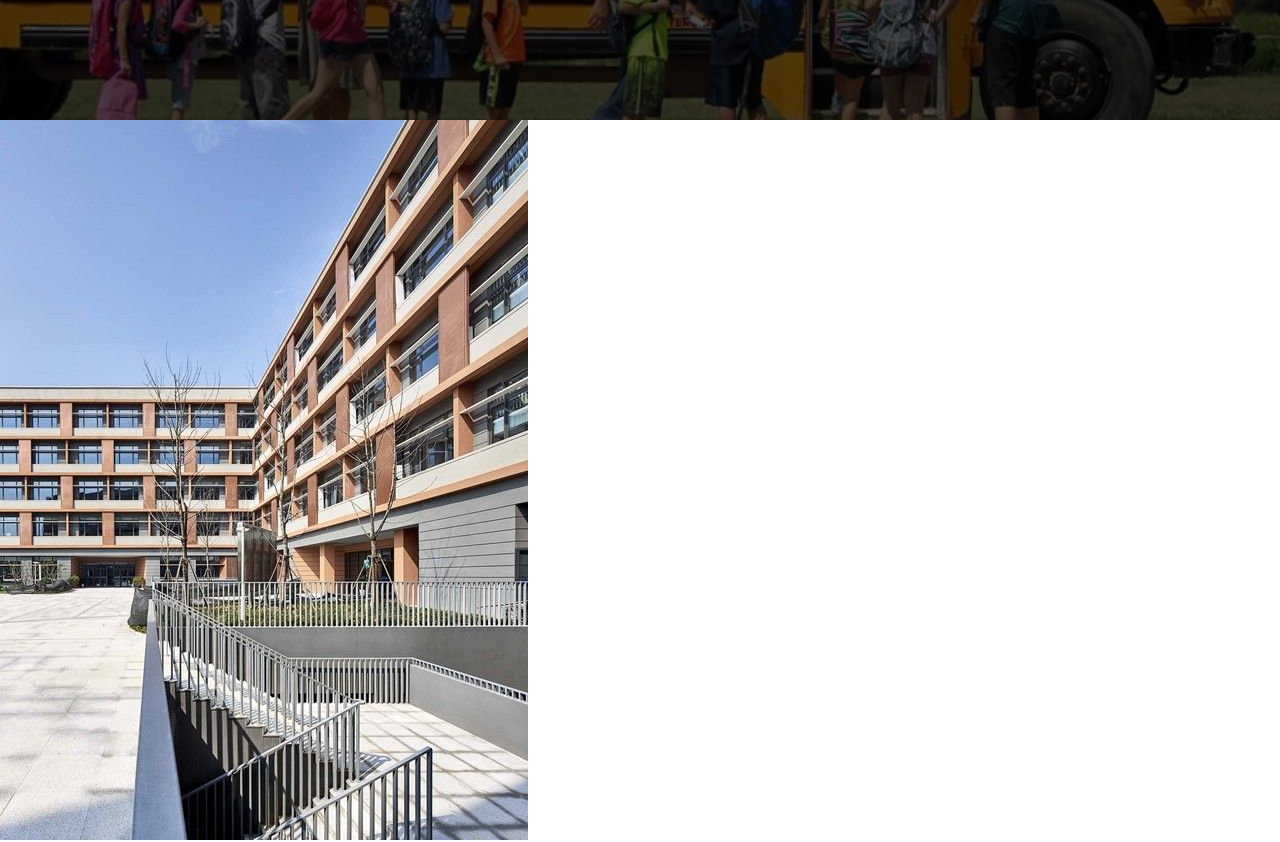
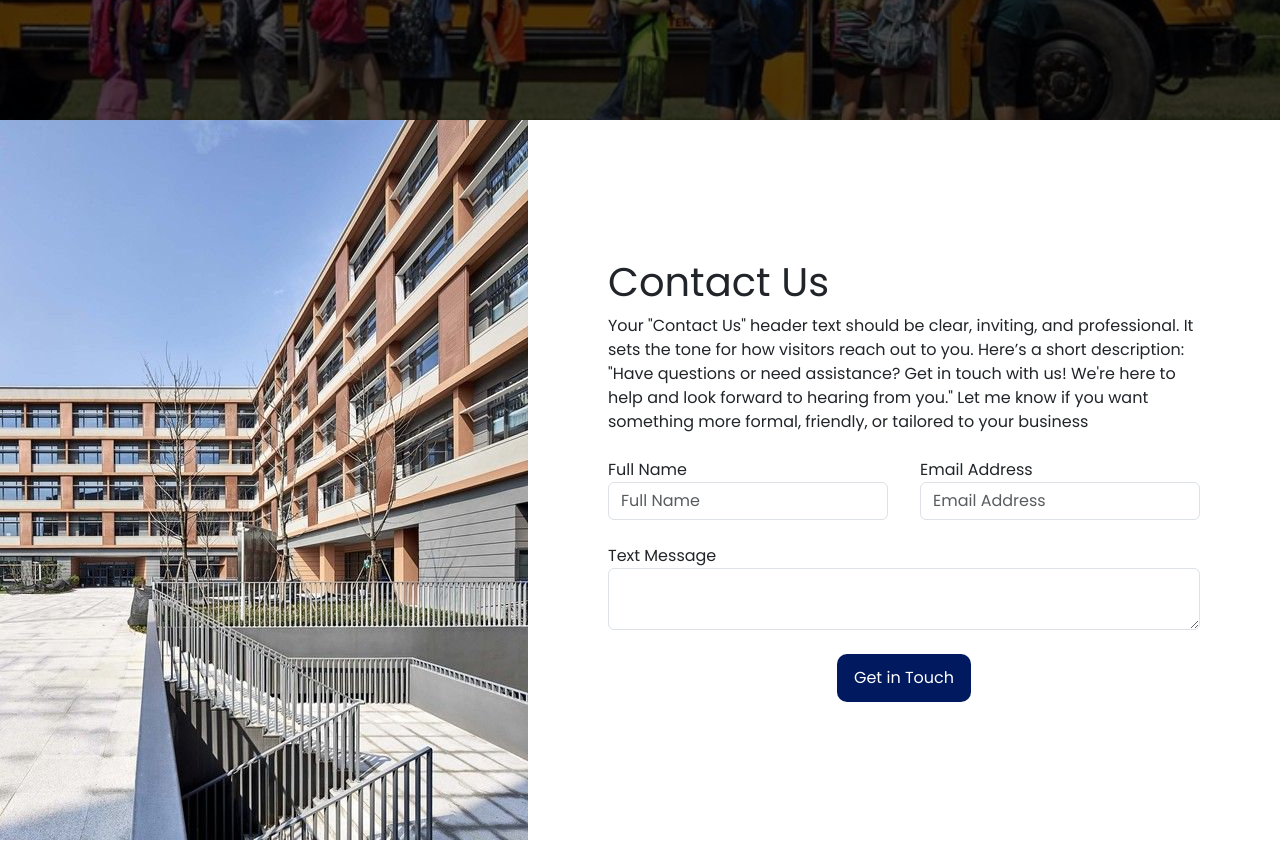
Before and after one commit to collins-dev1/school_website, a React (Create React App) app: page /contact in a window 1280 px wide. Shown: the part 380-1222 px from the top of the page. Built offline with nearby package versions, Linux system fonts and the light colour scheme.

Commit message:
real contact us

```diff
--- a/src/contact.js
+++ b/src/contact.js
@@ -9,11 +9,11 @@ const Contact = () => {
                     <p>Have questions or need assistance? Get in touch with us! We're here to help and look forward to hearing from you.</p>
                 </div>
             </div>
-            <div>
+            <div className="main-contact">
                 <div>
                     <img src={school_building} />
                 </div>
-                <div>
+                <div className="contact-texting">
                     <div>
                         <h1>Contact Us</h1>
                         <p>Your "Contact Us" header text should be clear, inviting, and professional. It sets the tone for how visitors reach out to you. Here’s a short description:
@@ -22,8 +22,26 @@ const Contact = () => {
 
                             Let me know if you want something more formal, friendly, or tailored to your business </p>
                     </div>
-                    <div>
-
+                    <div className="mt-4">
+                        <form>
+                            <div className="full-name">
+                                <div>
+                                    <label>Full Name</label>
+                                    <input type="text" placeholder="Full Name" className="form-control"/>
+                                </div>
+                                <div>
+                                    <label>Email Address</label>
+                                    <input type="email" placeholder="Email Address" className="form-control"/>
+                                </div>
+                            </div>
+                            <div className="mt-4">
+                                <label>Text Message</label>
+                                <textarea className="form-control"></textarea>
+                            </div>
+                            <div className="form-button mt-4">
+                                <button>Get in Touch</button>
+                            </div>
+                        </form>
                     </div>
                 </div>
             </div>
--- a/src/index.css
+++ b/src/index.css
@@ -523,3 +523,55 @@ transition: all 0.3s ease-in-out;
   text-align: center;
   margin-top: 1rem;
 }
+
+.main-contact{
+  display: flex;
+  flex-direction: row;
+  justify-content: center;
+  align-items: center;
+}
+
+.full-name{
+  display: flex;
+  flex-direction: row;
+  justify-content: space-between;
+  align-items: center;
+  gap: 2rem;
+}
+
+.full-name input{
+  width: 100%;
+}
+
+.form-button{
+  display: flex;
+  flex-direction: row;
+  justify-content: center;
+  align-items: center;
+}
+
+.form-button button{
+  padding: 10px 15px;
+  outline: none;
+  border: none;
+  background-color: #00195F;
+  color: #fff;
+  border-radius: 10px;
+  font-size: 1rem;
+  border: 2px solid transparent;
+}
+
+.form-button button:hover{
+  background-color: #FFF605;
+  color: #000;
+  border: 2px solid #00195F;
+  transition: all 0.5s 0.9ms ease-in-out;
+  box-shadow:
+    6px 6px 15px rgba(0, 0, 0, 0.3),
+    -6px -6px 15px rgba(255, 255, 255, 0.9);
+  transform: translateY(-3px);
+}
+
+.contact-texting{
+  padding: 5rem;
+}
```
